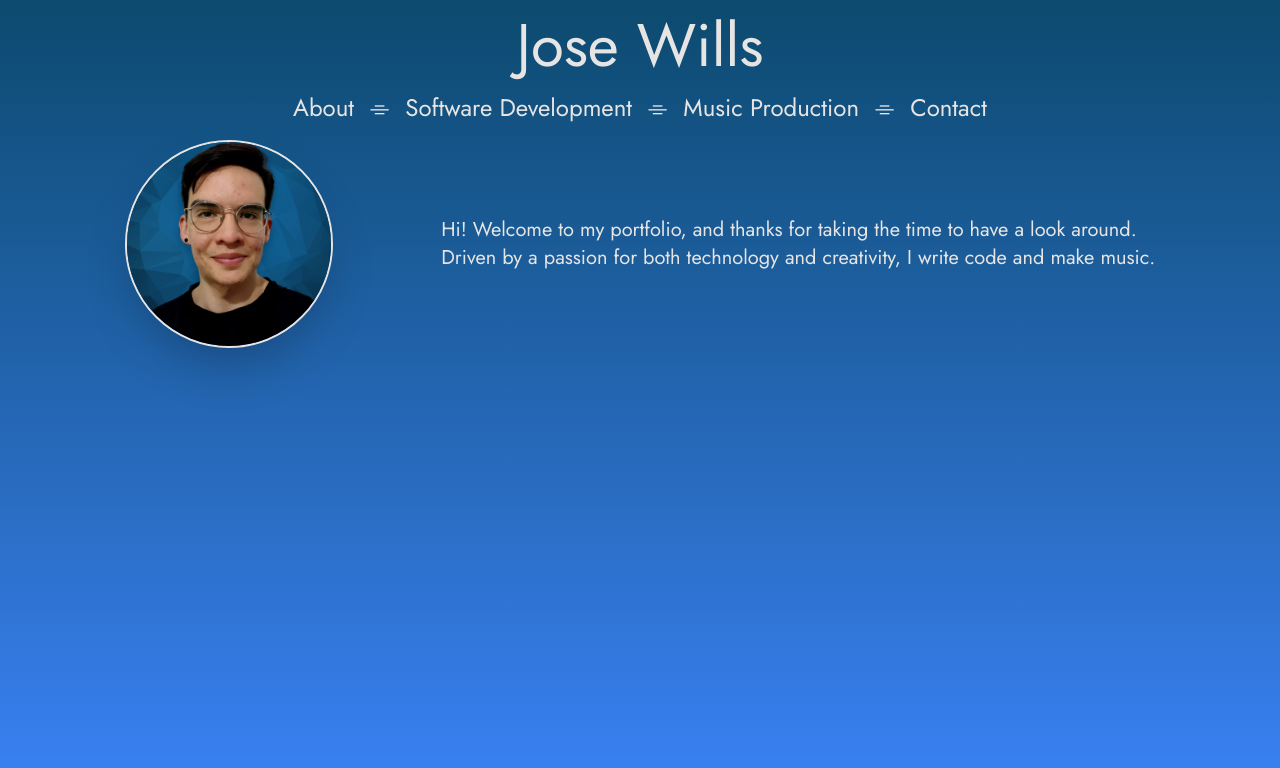
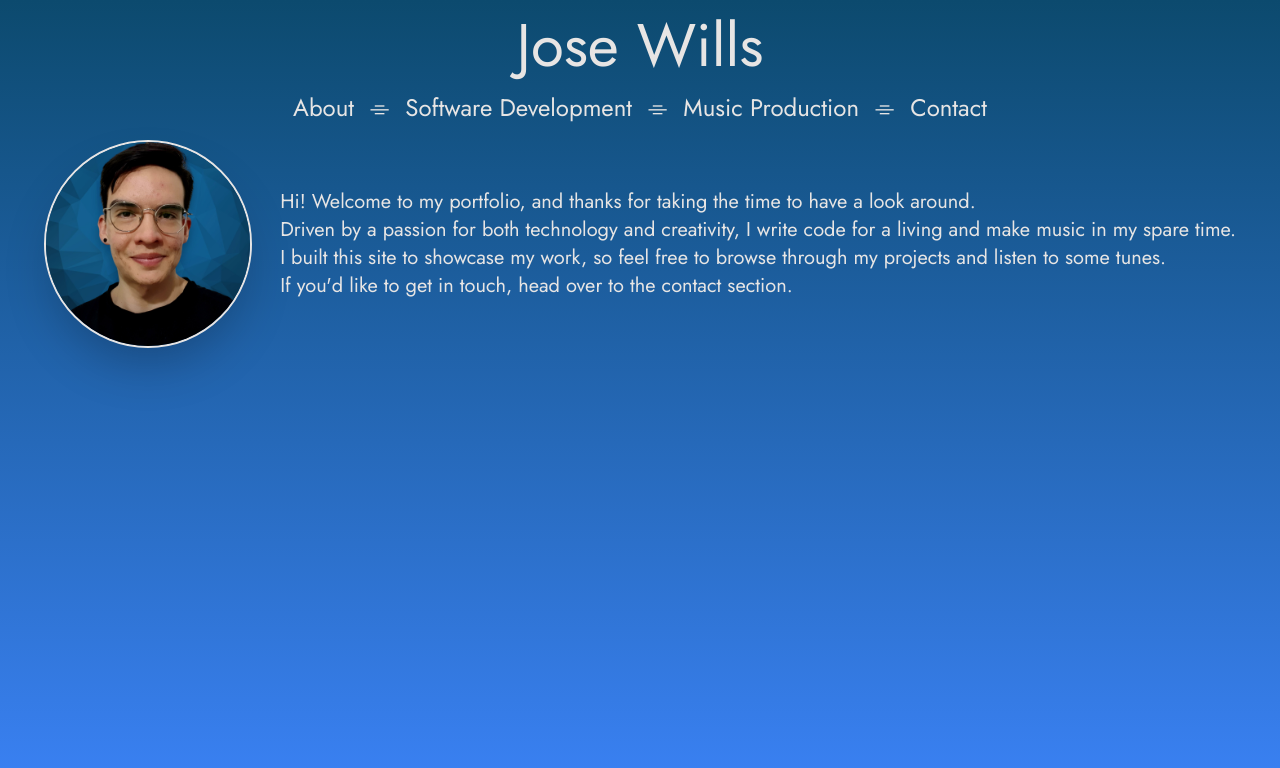
Before and after one commit to josenymad/new-portfolio, a React (Vite) app: page / in a window 1280 px wide. Shown: the top 768 px of the page. Built offline with nearby package versions, Linux system fonts and the light colour scheme.

Commit message:
wrote about section

```diff
--- a/src/components/About.tsx
+++ b/src/components/About.tsx
@@ -16,7 +16,14 @@ const About = () => {
         </p>
         <p>
           Driven by a passion for both technology and creativity, I write code
-          and make music.
+          for a living and make music in my spare time.
+        </p>
+        <p>
+          I built this site to showcase my work, so feel free to browse through
+          my projects and listen to some tunes.
+        </p>
+        <p>
+          If you&apos;d like to get in touch, head over to the contact section.
         </p>
       </article>
     </section>
```
